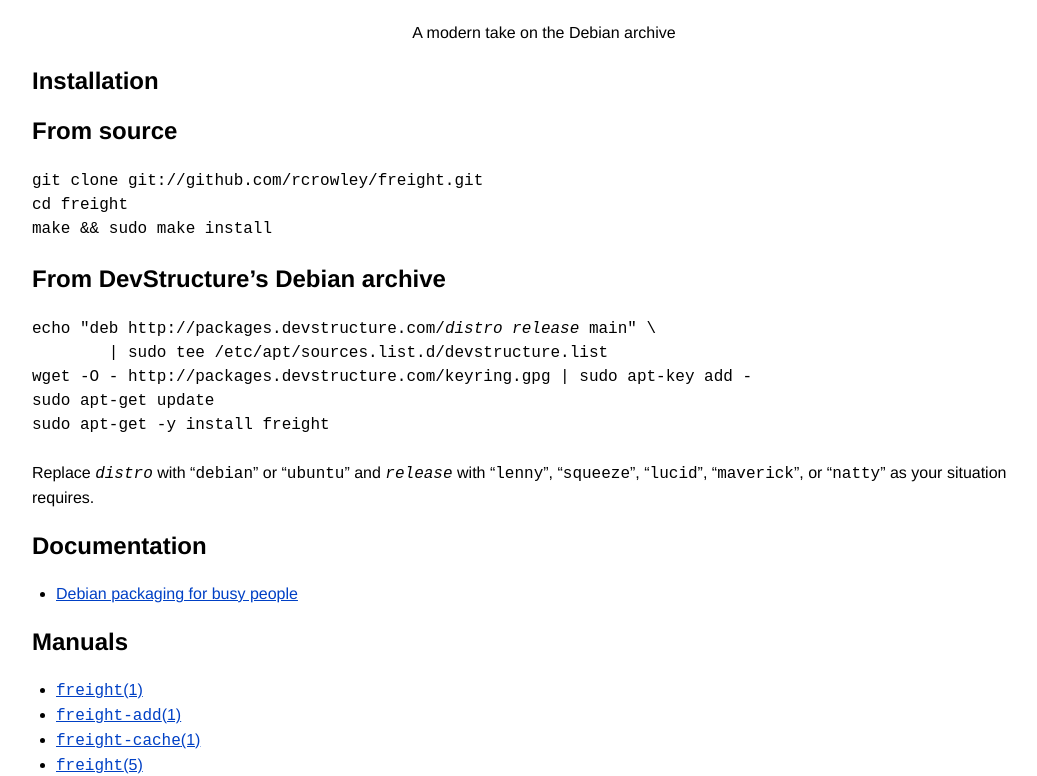
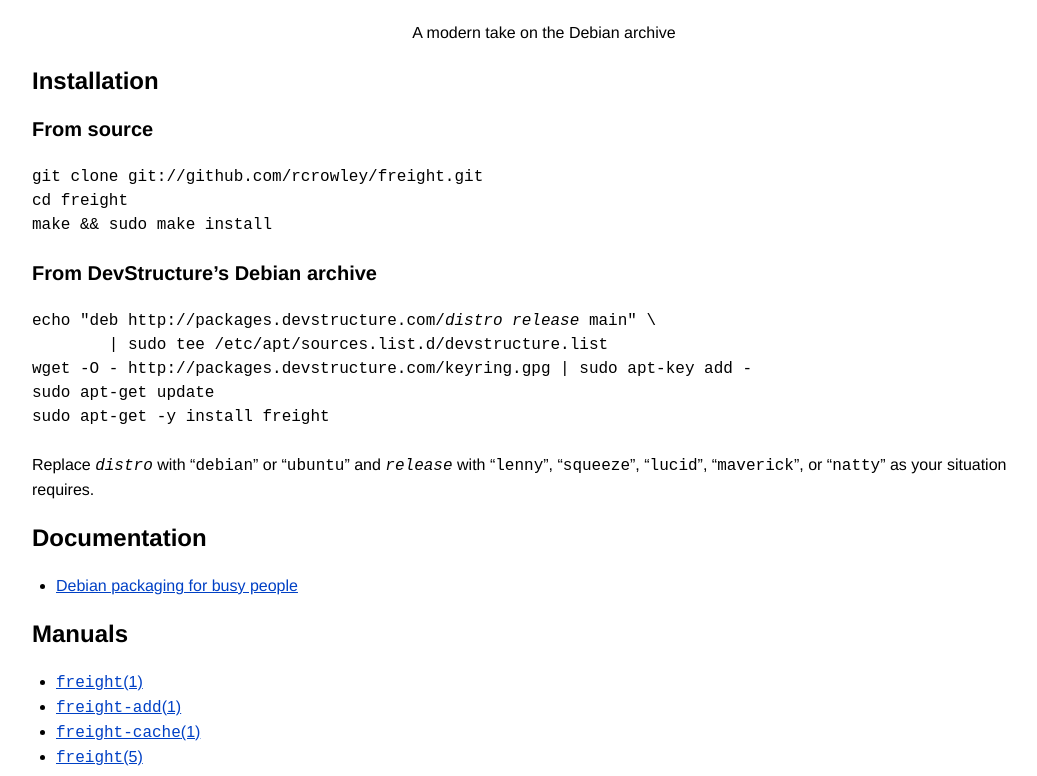
Before and after one commit to rcrowley/freight, a plain HTML site: page index.html in a window 1280 px wide. Shown: the part 51-827 px from the top of the page, without its empty margins (96-1133 px from the left). Drawn offline with Linux system fonts and the light colour scheme.

Commit message:
h2 size.

```diff
--- a/index.html
+++ b/index.html
@@ -21,6 +21,11 @@ h1 {
 	margin: 1em 0;
 	font-size: 1.5em;
 	line-height: 1em;
+}
+h2 {
+	margin: 1em 0;
+	font-size: 1.25em;
+	line-height: 1.2em;
 }
 ul, ol, dl {
 	margin: 1.5em 0;
```
